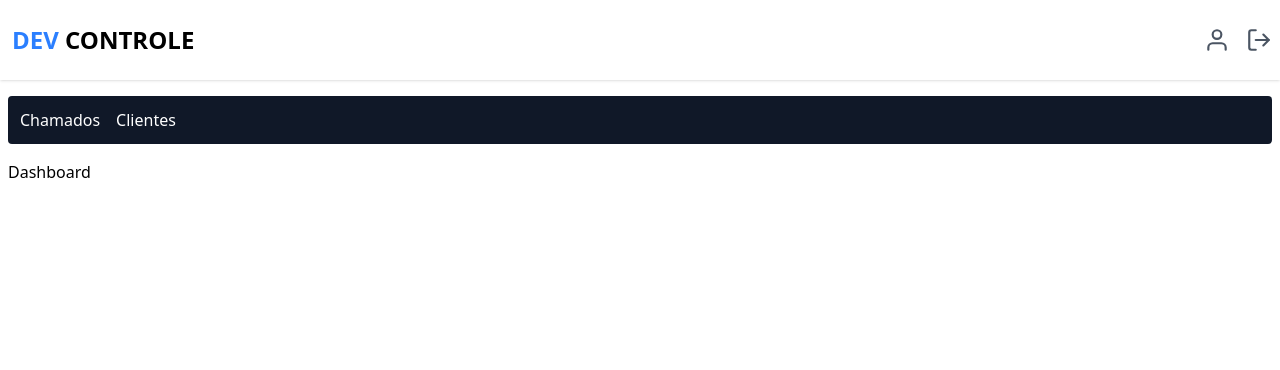
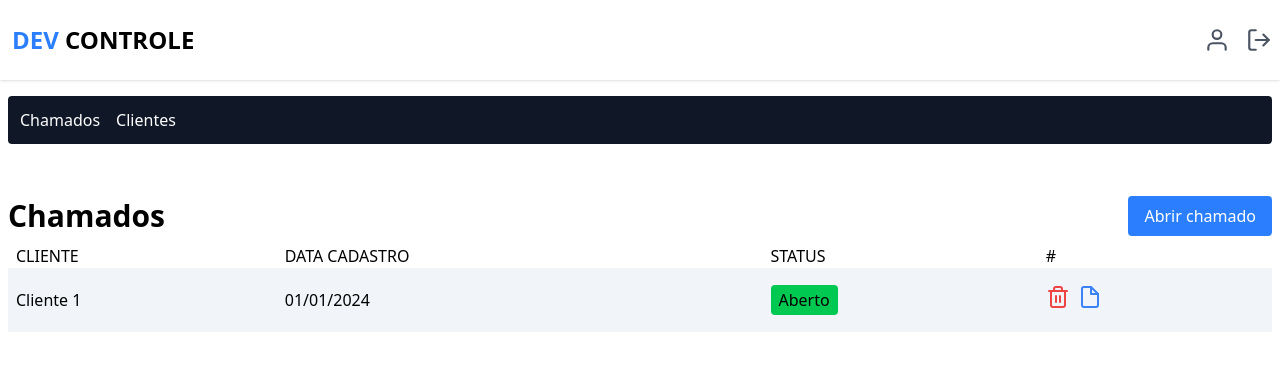
Before and after one commit to monafmenezes/dev-controle, a Next.js app: page /dashboard in a window 1280 px wide. Shown: the top 370 px of the page. Built offline with nearby package versions, Linux system fonts and the light colour scheme; no server answers; sample sign-in values are in the browser's storage.

Commit message:
feat: add TicketItem component to display ticket details in the dashboard

```diff
--- /dev/null
+++ b/src/app/dashboard/components/ticket/index.tsx
@@ -0,0 +1,21 @@
+import { FiFile, FiTrash2 } from "react-icons/fi"
+
+export function TicketItem() {
+    return (<>
+        <tr className='border-b-2 border-b-slate-200 h-16 last:border-b-0 bg-slate-100 hover:bg-gray-200 duration-300'>
+            <td className='text-left pl-2'>Cliente 1</td>
+            <td className='text-left pl-2 hidden sm:table-cell'>01/01/2024</td>
+            <td className='text-left pl-2'><span className="bg-green-500 px-2 py-1 rounded">Aberto</span></td>
+            <td className='text-left pl-2'>
+                <button className="mr-2">
+                    <FiTrash2 size={24} color="#EF4444" />
+                </button>
+                <button>
+                    <FiFile size={24} color="#3b82f6" />
+                </button>
+            </td>
+        </tr>
+    </>)
+}
+
+export default TicketItem
--- a/src/app/dashboard/page.tsx
+++ b/src/app/dashboard/page.tsx
@@ -1,7 +1,9 @@
 import { Container } from '@/components/container';
 import { authOptions } from '@/lib/auth';
 import { getServerSession } from 'next-auth'
+import Link from 'next/link';
 import { redirect } from 'next/navigation';
+import { TicketItem } from './components/ticket';
 
 export default async function Dashboard() {
   const session = await getServerSession(authOptions);
@@ -12,7 +14,26 @@
 
   return (
     <Container>
-      <h1>Dashboard</h1>
+      <main className='mt-9 mb-2'>
+        <div className='flex items-center justify-between'>
+          <h1 className='text-3xl font-bold'>Chamados</h1>
+          <Link href="/dashboard/new" className='bg-blue-500 hover:bg-blue-700 text-white py-2 px-4 rounded'>Abrir chamado</Link>
+        </div>
+
+        <table className='min-w-full my-2'>
+          <thead>
+            <tr>
+              <th className='text-left font-medium pl-2'>CLIENTE</th>
+              <th className='text-left font-medium pl-2 hidden sm:table-cell'>DATA CADASTRO</th>
+              <th className='text-left font-medium pl-2'>STATUS</th>
+              <th className='text-left font-medium pl-2'>#</th>
+            </tr>
+          </thead>
+          <tbody>
+            <TicketItem />
+          </tbody>
+        </table>
+      </main>
     </Container>
   );
 }
```
